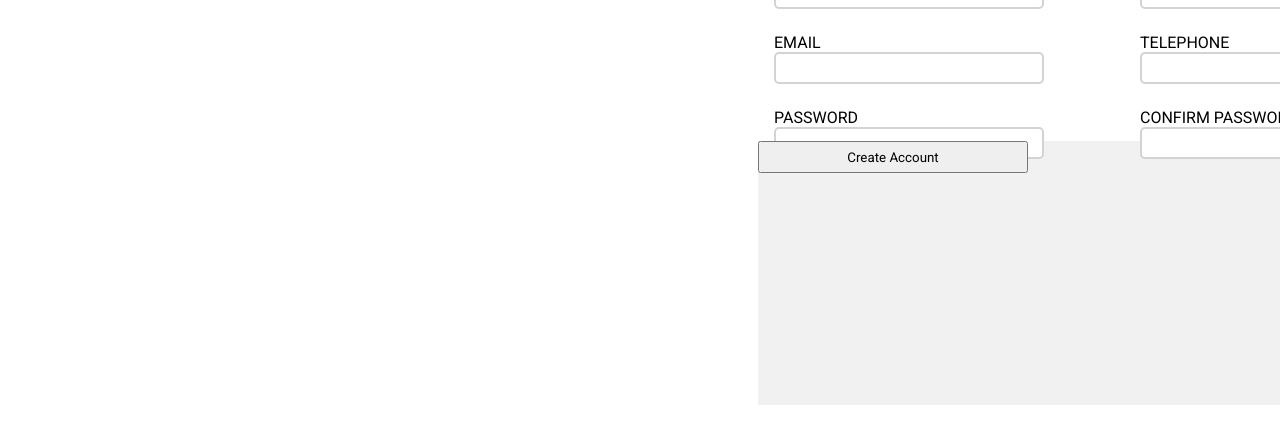
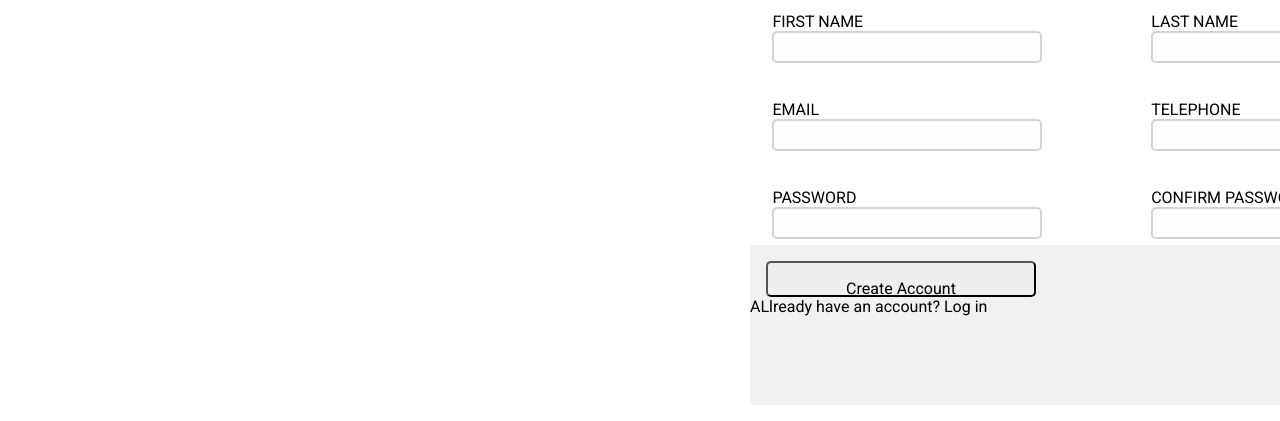
Before and after one commit to bdaneels/odin-sign-up-form, a plain HTML site: page index.html in a window 1280 px wide. Shown: the part 395-816 px from the top of the page. Drawn offline with Linux system fonts and the light colour scheme.

Commit message:
complete dom tree

```diff
--- a/index.html
+++ b/index.html
@@ -61,7 +61,9 @@
     </div>
     <div class="bot-container">
         <button type="submit">Create Account</button>
+        <div>ALlready have an account? Log in</div>
     </div>
+
 </form>
 </div>
 </body>
--- a/styles.css
+++ b/styles.css
@@ -14,22 +14,26 @@ textarea{
     height:2rem;
     padding:0;
     margin:0;
+
 }
 
 input{
     border: 2px lightgrey solid;
     border-radius: 5px;
+    background-color: rgb(240, 238, 235, 0.1)
 }
 
 input:focus{
     border:1.5px blue solid;
     box-shadow: 0px 0px 4px black;
+    background-color:white;
 
 }
 
 body{
     display: flex;
     font-family: Roboto, sans-serif;
+    margin:0;
 }
 
 .background-img-container{
@@ -78,11 +82,16 @@ body{
     font-weight: 600;
 }
 
-.bot-container,
+.bot-container{
+    display:flex;
+    flex-direction:column;
+    height:20vh;
+}
+
 .top-container,
 .form-container{
    display:flex;
-   height: 33vh;
+   height: 40vh;
 
 }
 
@@ -97,6 +106,7 @@ body{
     flex-direction:column;
     margin-bottom:1.5rem;
     margin-right:6rem;
+    padding:0.4rem;
 }
 .form-row-container{
     display:flex;
@@ -109,3 +119,12 @@ body{
     flex-direction:column;
     padding-left:1rem;
 }
+
+button[type="submit"]{
+    margin-left:1rem;
+    margin-top: 1rem;
+    padding:1rem;
+    text-align: center;
+    font-size:1rem;
+    border-radius: 5px;
+}
```
